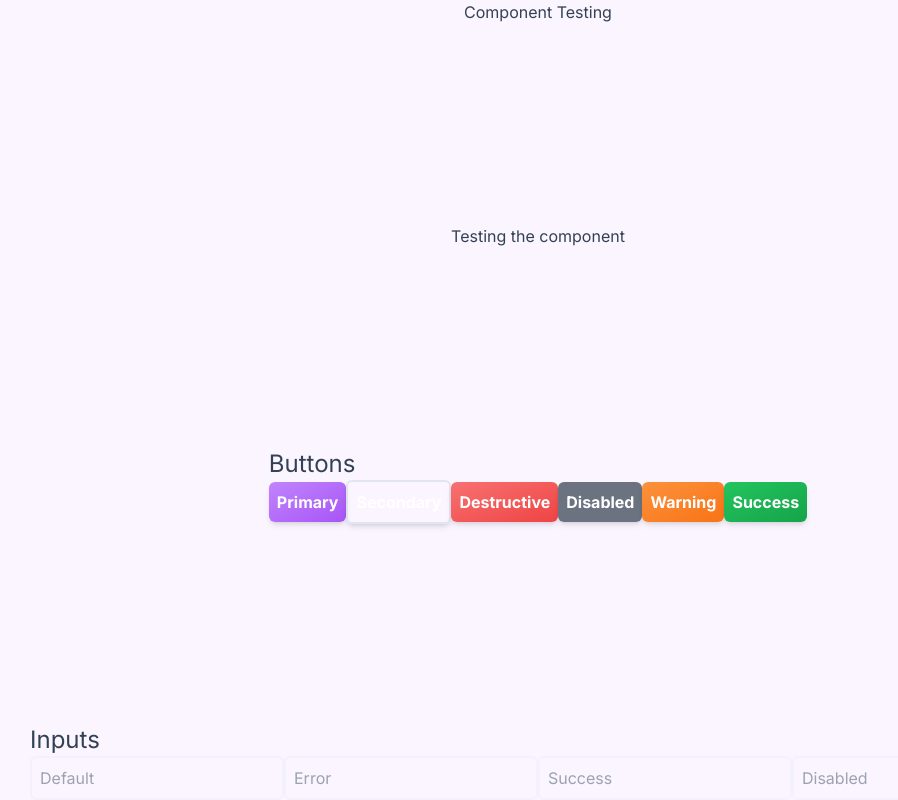
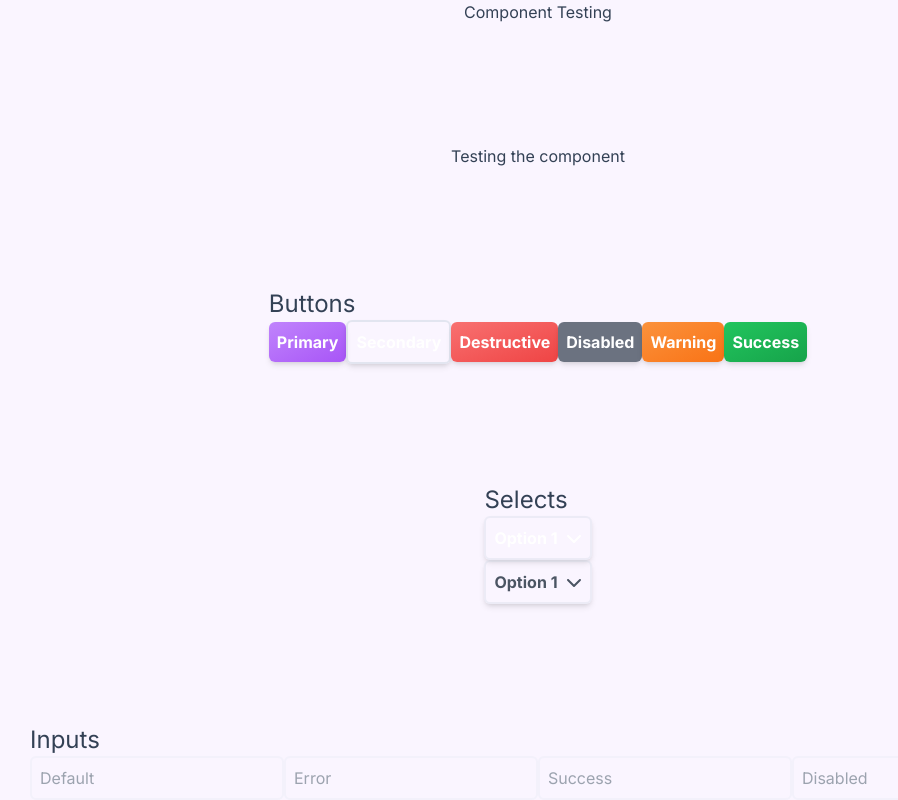
Before and after one commit to Asterki/compass, a Next.js app: page /dev in a window 1280 px wide. Shown: the whole page, without its empty margins (102-1000 px from the left). Built offline with nearby package versions, Linux system fonts and the light colour scheme.

Commit message:
Feat: Select component

```diff
--- a/next.config.js
+++ b/next.config.js
@@ -13,7 +13,7 @@ const nextConfig = {
         protocol: "https",
         hostname: "lh3.googleusercontent.com",
         port: "",
-        pathname: "/a/**",
+        pathname: "/**/**",
       }
     ],
   },
--- a/package.json
+++ b/package.json
@@ -18,6 +18,7 @@
     "@radix-ui/react-collapsible": "^1.1.0",
     "@radix-ui/react-context-menu": "^2.2.1",
     "@radix-ui/react-dropdown-menu": "^2.1.1",
+    "@radix-ui/react-select": "^2.1.1",
     "next": "^14.2.4",
     "next-auth": "^4.24.5",
     "react": "^18",
--- /dev/null
+++ b/src/components/select.tsx
@@ -0,0 +1,53 @@
+import React from "react";
+import * as Select from "@radix-ui/react-select";
+import { FontAwesomeIcon } from "@fortawesome/react-fontawesome";
+import { faArrowAltCircleDown, faChevronDown } from "@fortawesome/free-solid-svg-icons";
+
+interface SelectProps extends React.SelectHTMLAttributes<HTMLSelectElement> {
+    variant: "default" | "disabled";
+    options: {
+        value: string;
+        label: string;
+    }[];
+}
+
+const SelectComponent: React.FC<SelectProps> = ({ variant = "default", ...props }) => {
+    const baseSelectStyle =
+        "bg-transparent border-2 border-slate-300/30 rounded-md font-bold text-white shadow-md transition-all p-2 outline-none flex items-center justify-between gap-2";
+    let variantSelectStyle = "";
+
+    switch (variant) {
+        case "default":
+            variantSelectStyle = "hover:border-slate-300 focus:border-purple-500";
+
+            break;
+        case "disabled":
+            variantSelectStyle = "!text-gray-600";
+            break;
+    }
+
+    return (
+        <Select.Root defaultValue={props.options[0].value} disabled={variant == "disabled"}>
+            <Select.Trigger
+                className={`${baseSelectStyle} ${variantSelectStyle} group data-[state=open]:border-purple-500`}
+            >
+                <Select.Value />
+                <FontAwesomeIcon icon={faChevronDown} className="transition-all group-data-[state=open]:rotate-180" />
+            </Select.Trigger>
+            <Select.Content className="animate-[slideUpAndFade_0.1s_ease-in-out] rounded-md bg-slate-300 p-2 text-slate-700 will-change-[opacity,transform]">
+                {props.options.map((option) => (
+                    <Select.Item
+                        key={option.value}
+                        value={option.value}
+                        className="cursor-pointer rounded-md p-2 outline-none transition-all hover:bg-slate-200"
+                    >
+                        <Select.ItemText>{option.label}</Select.ItemText>
+                        <Select.ItemIndicator />
+                    </Select.Item>
+                ))}
+            </Select.Content>
+        </Select.Root>
+    );
+};
+
+export default SelectComponent;
--- a/src/pages/dev/index.tsx
+++ b/src/pages/dev/index.tsx
@@ -3,6 +3,7 @@ const inter = Inter({ subsets: ["latin"] });
 
 import Button from "@/components/button";
 import Input from "@/components/input";
+import Select from "@/components/select";
 
 const ComponentTesting = () => {
     return (
@@ -23,6 +24,44 @@ const ComponentTesting = () => {
             </div>
 
             <div>
+                <h1 className="text-2xl">Selects</h1>
+                <Select
+                    variant="default"
+                    options={[
+                        {
+                            value: "1",
+                            label: "Option 1",
+                        },
+                        {
+                            value: "2",
+                            label: "Option 2",
+                        },
+                        {
+                            value: "3",
+                            label: "Option 3",
+                        },
+                    ]}
+                ></Select>
+                <Select
+                    variant="disabled"
+                    options={[
+                        {
+                            value: "1",
+                            label: "Option 1",
+                        },
+                        {
+                            value: "2",
+                            label: "Option 2",
+                        },
+                        {
+                            value: "3",
+                            label: "Option 3",
+                        },
+                    ]}
+                ></Select>
+            </div>
+
+            <div>
                 <h1 className="text-2xl">Inputs</h1>
                 <Input placeholder="Default" />
                 <Input placeholder="Error" variant="error" />
```
Also changed, not shown: 1 other file (tests, documents, lock files or other folders).
